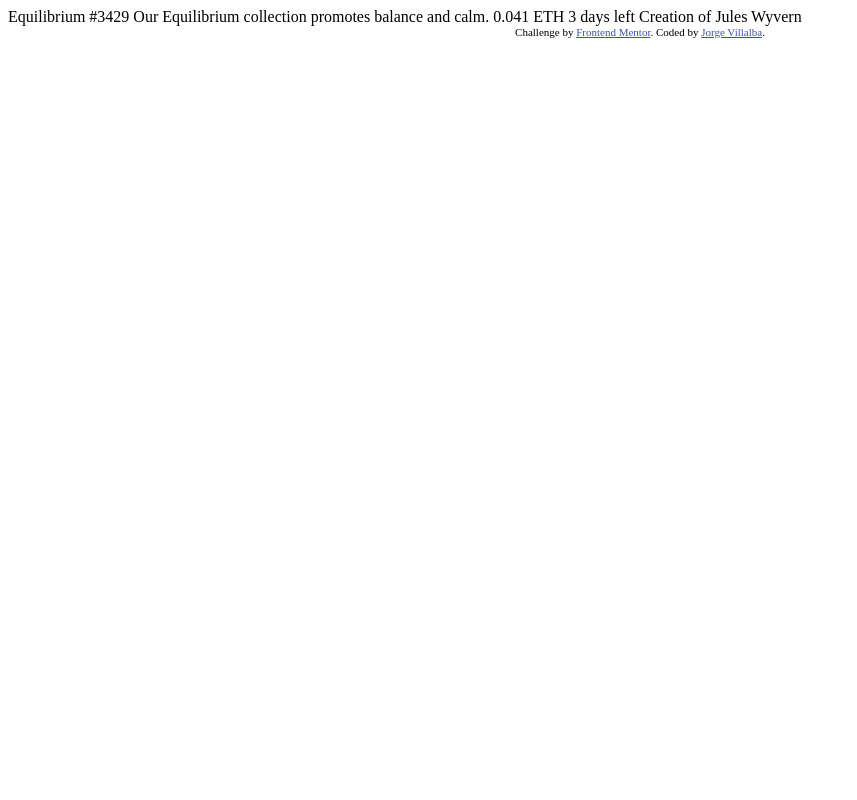
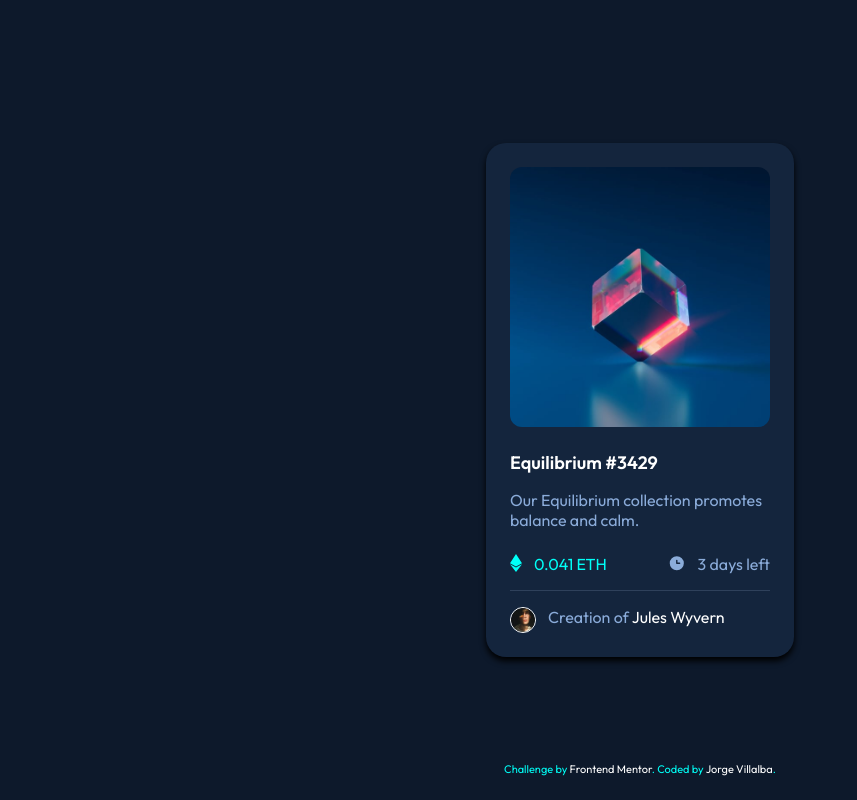
Before and after one commit to jorge-villalba/nft-preview-card-component, a plain HTML site: page index.html in a window 1280 px wide. Shown: the whole page, without its empty margins (0-857 px from the left). Drawn offline with Linux system fonts and the light colour scheme.

Commit message:
Second commit

```diff
--- /dev/null
+++ b/css/styles.css
@@ -0,0 +1,192 @@
+:root {
+  --soft-blue: hsl(215, 51%, 70%);
+  --cyan: hsl(178, 100%, 50%);
+  --very-dark-blue-main: hsl(217, 54%, 11%);
+  --very-dark-blue-card: hsl(216, 50%, 16%);
+  --very-dark-blue-line: hsl(215, 32%, 27%);
+  --white: hsl(0, 0%, 100%);
+
+  --paragraph: 16px;
+}
+
+body {
+  margin: 0;
+  font-family: "Outfit", sans-serif;
+}
+
+*{
+  margin: 0;
+  padding: 0;
+}
+
+.card-container{
+  position: relative;
+  display: grid;
+  place-items: center;
+  background-color: var(--very-dark-blue-main);
+  height: 100vh;
+}
+
+.card{
+  display: grid;
+  width: 260px;
+  height: auto;
+  box-shadow: 0 4px 6px black;
+  border-radius: 20px;
+  padding: 24px;
+  place-content: center;
+  background-color: var(--very-dark-blue-card);
+}
+
+.card-content{
+  display: grid;
+  grid-template-rows: auto auto auto auto;
+  width: 260px;
+}
+
+.card-image{
+  position: relative;
+  display: flex;
+  justify-content: center;
+  align-items: center;
+  width: 100%;
+  height: 260px;
+}
+
+.card-image .image-equilibrium{
+  position: absolute;
+  width: 100%;
+  height: 100%;
+  border-radius: 12px;
+  object-fit: cover;
+}
+.card-image .image-view{
+  position: absolute;
+  width: 42px;
+  height: 42px;
+  border-radius: 12px;
+  display: none;
+}
+
+.card-image .image-background{
+  position: absolute;
+  width: 100%;
+  height: 100%;
+  border-radius: 12px;
+  background-color: var(--cyan);
+  opacity: 50%;
+  display: none;
+}
+
+.card-image:hover{
+  cursor: pointer;
+}
+
+.card-image:hover .image-view{
+  display: block;
+  z-index: 1;
+}
+
+.card-image:hover .image-background{
+  display: block;
+}
+
+.card-text{
+  margin: 24px 0;
+}
+
+.card-text h1{
+  color: var(--white);
+  margin-bottom: 16px;
+  font-size: 18px;
+}
+
+.card-text h1:hover{
+  cursor: pointer;
+  color: var(--cyan);
+}
+
+.card-text p{
+  color: var(--soft-blue);
+  font-size: var(--paragraph);
+}
+
+.card-info{
+  display: flex;
+  justify-content: space-between;
+  margin-bottom: 16px;
+}
+
+.card-info-ethereum{
+  display:flex;
+}
+
+.card-info-ethereum img{
+  width: 12px;
+  height: 18px;
+  margin-right: 12px;
+}
+
+.card-info-ethereum p{
+  font-size: var(--paragraph);
+  color: var(--cyan);
+}
+
+.card-info-time{
+  display: flex;
+}
+
+.card-info-time img{
+  width: 18px;
+  height: 18px;
+  margin-right: 12px;
+}
+
+.card-info-time p{
+  font-size: var(--paragraph);
+  color: var(--soft-blue);
+}
+
+.card-creation{
+  display: flex;
+  padding-top: 16px;
+  border-top: 1px solid var(--very-dark-blue-line);
+}
+
+.card-creation img{
+  height: 24px;
+  height: 24px;
+  border-radius: 50%;
+  border: 1px solid var(--white);
+  margin-right: 12px;
+}
+
+.card-creation p{
+  font-size: var(--paragraph);
+}
+
+.card-creation p span{
+  color: var(--soft-blue);
+}
+
+.card-creation p a{
+  text-decoration: none;
+  color: var(--white);
+}
+
+.card-creation p a:hover{
+  color: var(--cyan);
+}
+
+.attribution {
+  font-size: 11px;
+  text-align: center;
+  color: var(--cyan);
+  position: absolute;
+  bottom: 24px;
+}
+
+.attribution a {
+  color: var(--white);
+  text-decoration: none;
+}
--- a/index.html
+++ b/index.html
@@ -1,33 +1,68 @@
 <!DOCTYPE html>
 <html lang="en">
+
 <head>
-  <meta charset="UTF-8">
-  <meta name="viewport" content="width=device-width, initial-scale=1.0"> <!-- displays site properly based on user's device -->
+  <meta charset="UTF-8" />
+  <meta name="viewport" content="width=device-width, initial-scale=1.0" />
+  <!-- displays site properly based on user's device -->
 
-  <link rel="icon" type="image/png" sizes="32x32" href="./images/favicon-32x32.png">
+  <link rel="icon" type="image/png" sizes="32x32" href="./images/favicon-32x32.png" />
+  <link rel="preconnect" href="https://fonts.googleapis.com" />
+  <link rel="preconnect" href="https://fonts.gstatic.com" crossorigin />
+  <link href="https://fonts.googleapis.com/css2?family=Outfit:wght@300;400;600&display=swap" rel="stylesheet" />
+  <link rel="stylesheet" href="./css/styles.css" />
 
   <title>Frontend Mentor | NFT preview card component</title>
+</head>
 
-  <!-- Feel free to remove these styles or customise in your own stylesheet 👍 -->
-  <style>
-    .attribution { font-size: 11px; text-align: center; }
-    .attribution a { color: hsl(228, 45%, 44%); }
-  </style>
-</head>
 <body>
+  <div class="card-container">
 
-  Equilibrium #3429
+    <div class="card">
 
-  Our Equilibrium collection promotes balance and calm.
+      <div class="card-content">
+        <div class="card-image">
+          <img src="./images/image-equilibrium.jpg" alt="image equilibrium" class="image-equilibrium">
+          <img src="./images/icon-view.svg" alt="wiew logo" class="image-view">
+          <div class="image-background"></div>
+        </div>
 
-  0.041 ETH
-  3 days left
+        <div class="card-text">
+          <h1>Equilibrium #3429</h1>
+          <p>Our Equilibrium collection promotes balance and calm.</p>
+        </div>
 
-  Creation of Jules Wyvern
+        <div class="card-info">
 
-  <div class="attribution">
-    Challenge by <a href="https://www.frontendmentor.io?ref=challenge" target="_blank">Frontend Mentor</a>.
-    Coded by <a href="#">Jorge Villalba</a>.
+          <div class="card-info-ethereum">
+            <img src="./images/icon-ethereum.svg" alt="ethereum icom">
+            <p>0.041 ETH</p>
+          </div>
+          <div class="card-info-time">
+            <img src="./images/icon-clock.svg" alt="clock icon">
+            <p>3 days left</p>
+          </div>
+
+        </div>
+
+        <div class="card-creation">
+          <img src="./images/image-avatar.png" alt="avatar">
+          <p>
+            <span>Creation of</span>
+            <a href="">Jules Wyvern</a>
+          </p>
+        </div>
+
+      </div>
+
+    </div>
+
+    <div class="attribution">
+      Challenge by
+      <a href="https://www.frontendmentor.io?ref=challenge" target="_blank">Frontend Mentor</a>. Coded by <a
+        href="#">Jorge Villalba</a>.
+    </div>
   </div>
 </body>
+
 </html>
```
